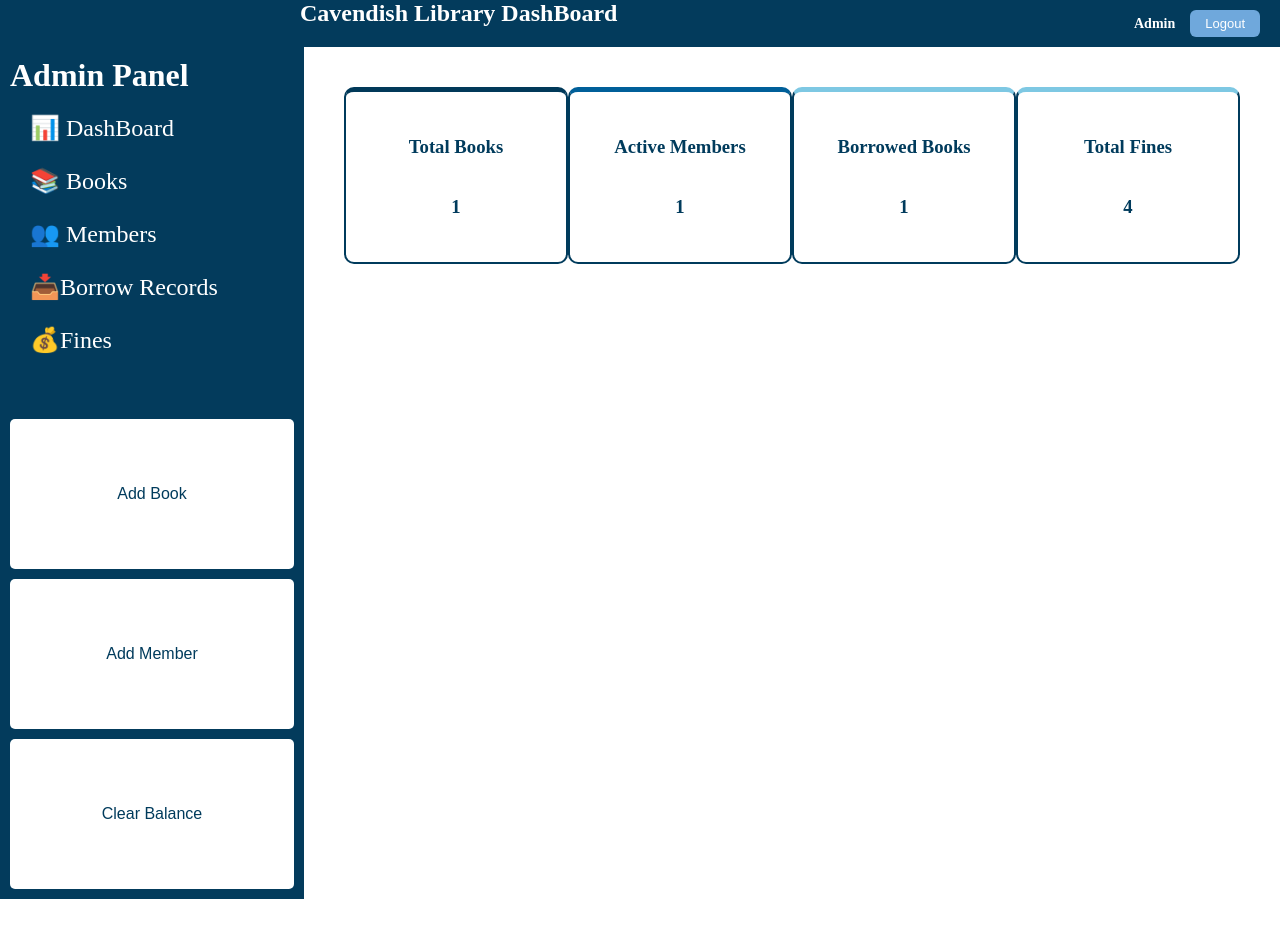
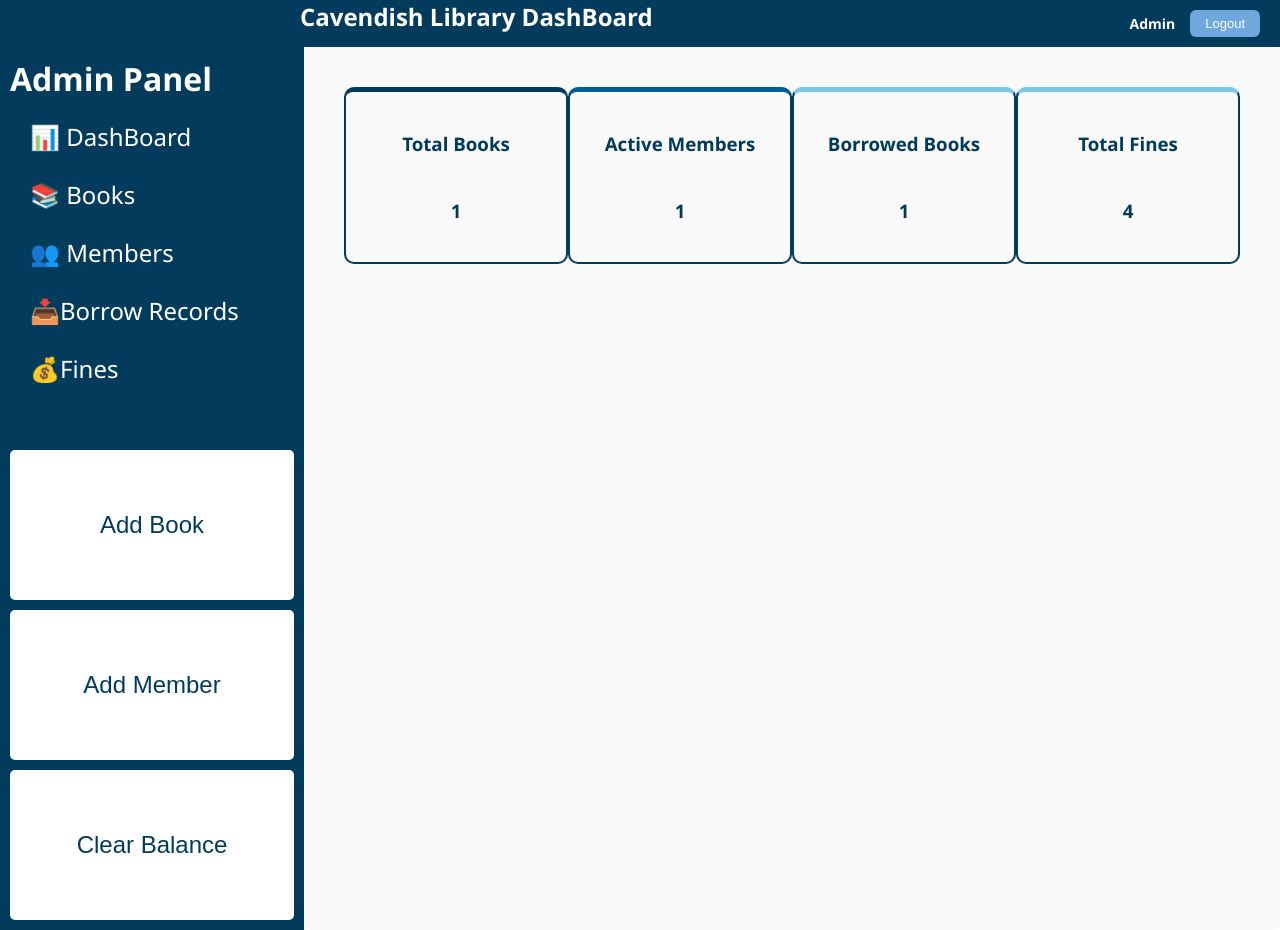
Before and after one commit to ReaganWokorach/Night-learners, a PHP site: page /staff/Admin_dashboard.html in a window 1280 px wide. Before the commit the page ends 899 px from the top, so only its background shows below. Run offline with PHP 8.4, Linux system fonts and the light colour scheme.

Commit message:
Admin Dashboard-4

```diff
--- a/assets/css/Admin_dashboard.css
+++ b/assets/css/Admin_dashboard.css
@@ -1,5 +1,5 @@
 body{
-    font-family: Segoe 'Segoe UI', Tahoma, sans-serif;
+    font-family: Segoe UI, sans-serif;
     color: white;
     display: flex;
     flex-direction: column;
@@ -134,6 +134,7 @@ li{
 #booksDiv table, #membersDiv table, #borrowDiv table, #finesDiv table {
     width: 100%;
     border-collapse: collapse;
+    border: none;
     table-layout: auto;
 }
 
@@ -143,8 +144,8 @@ li{
 }
 
 #booksDiv th, #membersDiv th, #borrowDiv th, #finesDiv th{
-    background-color: #003b5c;
-    color: white;
+    background-color: #fff;
+    color: #003b5c;
     padding: 10px;
     text-align: center;
     border: 1px solid #ddd;
@@ -153,6 +154,10 @@ li{
 .content-area{
     flex: 1;
     padding: 20px;
+    box-shadow: black 0px 0px 10px rgba(0, 0, 0, 0.1);
+    background-color: #f9f9f9;
+    border-radius: 8px;
+    border-color: #005F99;
 }
 
 @media (max-width: 1220px) {
@@ -195,4 +200,12 @@ li{
     font-size: 16px;
     height: 150px;
     /* width: 150px; */
+    font-size: x-large;
+    font-style: bold;
 }
+
+.add_buttons button:hover {
+    background-color: #003b5c;
+    color: white;
+    border: white 2px solid;
+}
```
